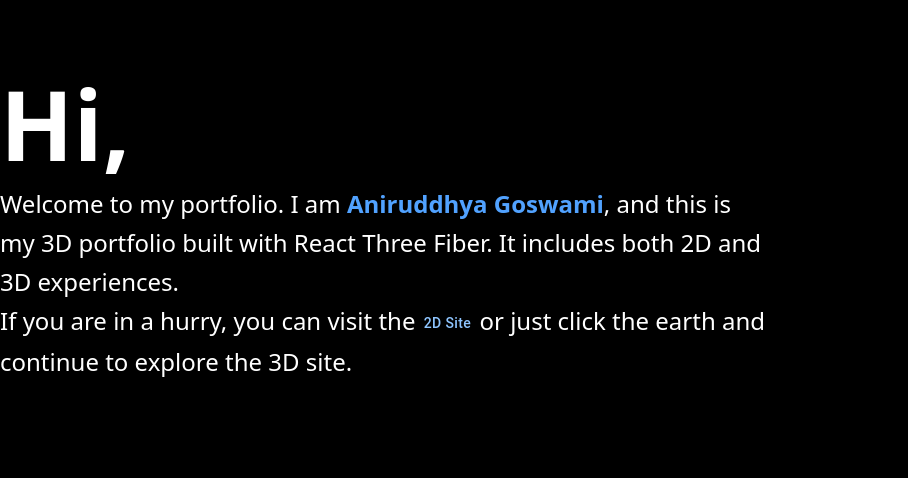
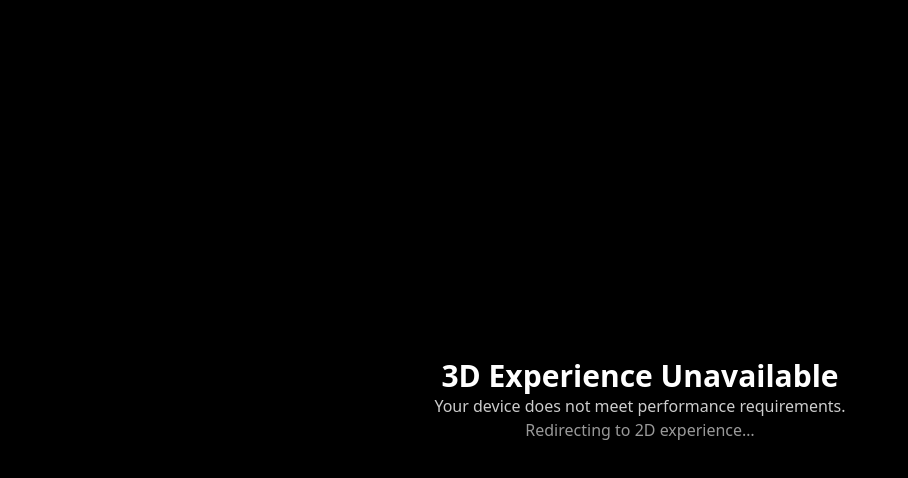
Before and after one commit to Aniruddhyagoswami/portfolio, a React (Vite) app: page /2d in a window 1280 px wide. Shown: the top 478 px of the page, without its empty margins (0-908 px from the left). Built offline with nearby package versions, Linux system fonts and the light colour scheme; no server answers.

Commit message:
the device optimization complete

```diff
--- a/src/App.jsx
+++ b/src/App.jsx
@@ -1,110 +1,150 @@
-import React, { use, useState } from 'react'
+import React, { useRef, useEffect } from 'react'
 import './App.css'
-import { Route, Routes } from 'react-router-dom'
+import { Route, Routes, useLocation, useNavigate } from 'react-router-dom'
 import Home from './assets/pages/Home.jsx'
-import { useRef } from 'react';
-import gsap from 'gsap';
-import { useGSAP } from '@gsap/react';
-// import { GSDevTools } from "gsap/GSDevTools";
-import { useStore } from './store/useStore.js';
-import Button from '@mui/material/Button';
+import WorldCv from './assets/pages/WorldCv'
+import TwoDsite from './assets/pages/TwoDsite.jsx'
+import Button from '@mui/material/Button'
+import gsap from 'gsap'
+import { useGSAP } from '@gsap/react'
+import { useStore } from './store/useStore.js'
+import { canRun3D } from './utils/canRun3D'
 
-// gsap.registerPlugin(GSDevTools); // register the hook to avoid React version discrepancies
-gsap.registerPlugin(useGSAP); // register the hook to avoid React version discrepancies
+gsap.registerPlugin(useGSAP)
+
+/* ---------------- INELIGIBLE OVERLAY ---------------- */
+
+const Ineligible3D = ({ delay = 1200 }) => {
+  const navigate = useNavigate()
+
+  useEffect(() => {
+    const timer = setTimeout(() => {
+      navigate('/2d')
+    }, delay)
+
+    return () => clearTimeout(timer)
+  }, [navigate, delay])
+
+  return (
+    <div className="fixed inset-0 z-50 bg-black/80 flex items-center justify-center text-white">
+      <div className="text-center p-6 rounded-xl bg-black">
+        <h2 className="text-3xl font-bold mb-3">3D Experience Unavailable</h2>
+        <p className="opacity-80">
+          Your device does not meet performance requirements.
+        </p>
+        <p className="mt-2 opacity-60">Redirecting to 2D experience…</p>
+      </div>
+    </div>
+  )
+}
+
+/* ---------------- APP ---------------- */
 
 const App = () => {
+  const navigate = useNavigate()
+  const location = useLocation()
 
-const H1Text = useRef(null);
-const PText=useRef(null);
-const earthAnimation=useStore((state)=>state.earthState);
-const setEarthState=useStore((state)=>state.setEarthState);
+  /* ✅ CORRECT ZUSTAND NAMES */
+  const canSee3d = useStore((s) => s.canSee3d)
+  const setCanSee3d = useStore((s) => s.setCanSee3d)
+  const setEarthState = useStore((s) => s.setEarthState)
+
+  const containerRef = useRef(null)
+  const H1Text = useRef(null)
+  const PText = useRef(null)
+
+  /* ✅ DEVICE CHECK */
+  useEffect(() => {
+    let mounted = true
+
+    canRun3D().then((ok) => {
+      if (mounted) setCanSee3d(ok)
+    })
+
+    return () => {
+      mounted = false
+    }
+  }, [setCanSee3d])
+
+  /* ---------------- TEXT ANIMATION ---------------- */
 
   const myEnding = () => {
-    gsap
-  .timeline({
-    onComplete: () => {
-      setEarthState("rotateOnce");
-    },
+    if (location.pathname === '/') {
+      setEarthState('rotateOnce')
+    }
+
+    gsap.timeline()
+      .to(H1Text.current, { color: 'red', duration: 0.4 })
+      .to(H1Text.current, { color: 'white', duration: 0.4 })
+  }
+
+  useGSAP(() => {
+    if (!containerRef.current) return
+
+    gsap.killTweensOf([H1Text.current, PText.current])
+
+    if (location.pathname === '/') {
+      gsap.set(containerRef.current, { visibility: 'visible' })
+
+      gsap.timeline({ onComplete: myEnding })
+        .to(H1Text.current, { opacity: 1, duration: 1 })
+        .to(PText.current, { opacity: 1, duration: 1 }, '-=0.5')
+    } else {
+      gsap.to([H1Text.current, PText.current], {
+        opacity: 0,
+        duration: 0.5,
+        onComplete: () =>
+          gsap.set(containerRef.current, { visibility: 'hidden' }),
       })
-  .to(H1Text.current, { color: "red", duration: 0.5 })
-  .to(H1Text.current, { color: "white", duration: 0.5 });
+    }
+  }, [location.pathname])
 
-  };
-useGSAP(() => {
-//all tweens run in direct succession
-let tl = gsap.timeline({
-  onComplete: myEnding,
-  repeatDelay: 1,
-  yoyo: true,
-});
-tl.to(H1Text.current,{duration: 1,opacity:1}).to(PText.current,{duration: 1,opacity:1}, "-=0.5");
+  /* ---------------- RENDER ---------------- */
 
-  // let eatTimeline =timeline();
+  return (
+    <div className="h-screen w-full bg-black overflow-hidden relative">
+      {!canSee3d && <Ineligible3D />}
 
-// GSDevTools.create();
-}); // <-- scope is for selector H1Text (optional)
-  return (
-    <div className="h-screen w-full bg-black overflow-hidden">
-<div className="fixed z-10 inset-x-0 top-16 px-6 pointer-events-none sm:px-10 lg:px-16">
-  <div className="max-w-3xl  rounded-xl p-4 sm:p-6">
+      {canSee3d && (
+        <div
+          ref={containerRef}
+          className="fixed z-10 inset-x-0 top-16 px-6 pointer-events-none"
+        >
           <h1
             ref={H1Text}
-      className="
-        opacity-0
-        text-white
-        font-bold
-        leading-tight
-        text-5xl
-        sm:text-6xl
-        md:text-7xl
-        lg:text-8xl
-      "
+            className="opacity-0 text-white font-bold text-6xl"
           >
             Hi,
           </h1>
 
           <p
             ref={PText}
-      className="
-        opacity-0
-        mt-6
-        text-white
-        leading-relaxed
-        text-lg
-        sm:text-xl
-        md:text-2xl
-        lg:text-2xl
-      "
+            className="opacity-0 mt-6 text-white text-xl"
           >
-      Welcome to my portfolio. I am{" "}
+            Welcome to my portfolio. I am{' '}
             <span className="text-blue-400 font-semibold">
               Aniruddhya Goswami
             </span>
-      , and this is my 3D portfolio built with React Three Fiber.
-      It includes both 2D and 3D experiences.
-
-      <span className="block mt-5">
-        If you are in a hurry, you can visit the
+            .
+            <br />
+            You can visit the
             <Button
               variant="text"
-          className="text-blue-300!  capitalize! ml-1 pointer-events-auto text-lg sm:text-xl"
+              className="ml-2 pointer-events-auto"
+              onClick={() => navigate('/2d')}
             >
               2D site
             </Button>
-        or just click the earth and continue to explore the 3D site.
-      </span>
+            or click the Earth to explore 3D.
           </p>
         </div>
-</div>
-
-
+      )}
 
       <Routes>
-
-    <Route path='/' element={<Home />}></Route>
-
+        <Route path="/" element={<Home />} />
+        <Route path="/world" element={<WorldCv />} />
+        <Route path="/2d" element={<TwoDsite />} />
       </Routes>
-
     </div>
   )
 }
--- a/src/assets/components/Earth.jsx
+++ b/src/assets/components/Earth.jsx
@@ -15,57 +15,49 @@
   const { scene } = useGLTF('/models/Eart/earth.glb')
   const earthRef = useRef();
   const initialRotation = useRef([ -5.15, 1.1, 2.2 ]);
-
+const setEarthState = useStore((state) => state.setEarthState);
   const earthAnimation=useStore((state)=>state.earthState);
   const { camera } = useThree();
-  const navigate = useNavigate();
 
 const zoomToEarth = () => {
   if (earthAnimation !== "idleReady") return;
-
-  useStore.getState().setEarthState("zoom");
 
   gsap.killTweensOf(camera.position);
 
   gsap.to(camera.position, {
     x: 0,
     y: 0,
-    z: 40,
+    z: 30,
     duration: 2,
     ease: "power3.inOut",
-    onComplete: () => {
-      navigate("/home"); // or your next route
-    },
+
   });
 };
+
 
 
 useGSAP(() => {
   if (!earthRef.current) return;
 
-  gsap.killTweensOf(earthRef.current.rotation);
-
-  // PHASE 1: Rotate once
   if (earthAnimation === "rotateOnce") {
     gsap.to(earthRef.current.rotation, {
       y: earthRef.current.rotation.y + Math.PI * 2,
       duration: 6,
       ease: "power1.inOut",
       onComplete: () => {
-        // Return to original India-facing rotation
         gsap.to(earthRef.current.rotation, {
-
           duration: 0.5,
           ease: "power2.out",
           onComplete: () => {
-            useStore.getState().setEarthState("idleReady");
+            requestAnimationFrame(() => {
+              setEarthState("idleReady");
+            });
           },
         });
       },
     });
   }
 }, [earthAnimation]);
-
 
   const [albedo, bump, clouds, oceanMask, lights] = useTexture([
     '/models/Eart/textures/earthalbedo.png',
--- a/src/assets/pages/Home.jsx
+++ b/src/assets/pages/Home.jsx
@@ -2,13 +2,15 @@
 import { Canvas } from '@react-three/fiber'
 import { Html, useProgress } from '@react-three/drei'
 import Earth from '../components/Earth.jsx'
+import { useStore } from '../../store/useStore.js'
 
-function Loader() {
+function SceneLoader() {
   const { progress } = useProgress()
   return <Html center className="text-white">{progress.toFixed(0)} % loaded</Html>
 }
 
 const Home = () => {
+  const canSee3d=useStore((state)=>state.canSee3d);
   return (
     <div className='fixed top-0 left-0 w-full h-full bg-black'>
 
@@ -18,13 +20,13 @@
          0 = y (centered vertically)
          8 = z (distance away from the object)
       */}
-      <Canvas camera={{ position: [0, 0, 100], fov: 70 }}>
+      {canSee3d &&(<Canvas camera={{ position: [0, 0, 100], fov: 70 }}>
 
-        <Suspense fallback={<Loader />}>
-          <Earth />
+        <Suspense fallback={<SceneLoader />}>
+          <Earth  />
         </Suspense>
 
-      </Canvas>
+      </Canvas>)}
     </div>
   )
 }
--- a/src/assets/pages/2Dsite.jsx
+++ b/src/assets/pages/TwoDsite.jsx
@@ -1,9 +1,9 @@
 import React from 'react'
 
-const 2Dsite = () => {
+const TwoDsite = () => {
   return (
     <div>2Dsite</div>
   )
 }
 
-export default 2Dsite
+export default TwoDsite
--- a/src/assets/pages/WorldCv.jsx
+++ b/src/assets/pages/WorldCv.jsx
@@ -2,7 +2,7 @@
 
 const WorldCv = () => {
   return (
-    <div>WorldCv</div>
+    <div className='text-9xl text-white'>WorldCv</div>
   )
 }
 
--- a/src/store/useStore.js
+++ b/src/store/useStore.js
@@ -1,8 +1,9 @@
-import { create } from "zustand";
+import { create } from 'zustand'
 
-export const useStore=create((set)=>({
-earthState: "idle", // idle | rotateOnce | idleReady | zoom
+export const useStore = create((set) => ({
+  earthState: 'idle',
+  setEarthState: (state) => set({ earthState: state }),
 
-
-    setEarthState:(value) => set({earthState:value}),
-}));
+  canSee3d: true,          // default true
+  setCanSee3d: (value) => set({ canSee3d: value }),
+}))
--- /dev/null
+++ b/src/utils/canRun3D.js
@@ -0,0 +1,48 @@
+export async function canRun3D() {
+  // 1. WebGL check
+  try {
+    const canvas = document.createElement('canvas')
+    const gl =
+      canvas.getContext('webgl') ||
+      canvas.getContext('experimental-webgl')
+    if (!gl) return false
+
+    // 2. GPU check
+    const debugInfo = gl.getExtension('WEBGL_debug_renderer_info')
+    if (!debugInfo) return false
+
+    const renderer = gl
+      .getParameter(debugInfo.UNMASKED_RENDERER_WEBGL)
+      .toLowerCase()
+
+    // Block weak / mobile / software GPUs
+    if (
+      renderer.includes('swiftshader') ||
+      renderer.includes('llvmpipe') ||
+      renderer.includes('mali') ||
+      renderer.includes('adreno') ||
+      renderer.includes('intel hd')
+    ) {
+      return false
+    }
+
+    // 3. Quick FPS probe (~1.5s)
+    let frames = 0
+    const start = performance.now()
+
+    return await new Promise((resolve) => {
+      function loop() {
+        frames++
+        if (performance.now() - start < 1500) {
+          requestAnimationFrame(loop)
+        } else {
+          const fps = frames / 1.5
+          resolve(fps >= 40)
+        }
+      }
+      requestAnimationFrame(loop)
+    })
+  } catch {
+    return false
+  }
+}
```
Lines whose indentation alone changed are shown as unchanged.
